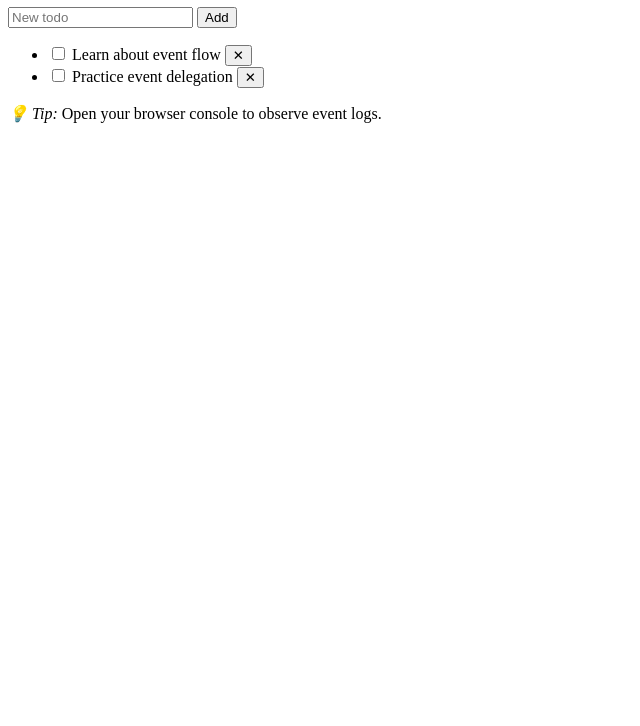
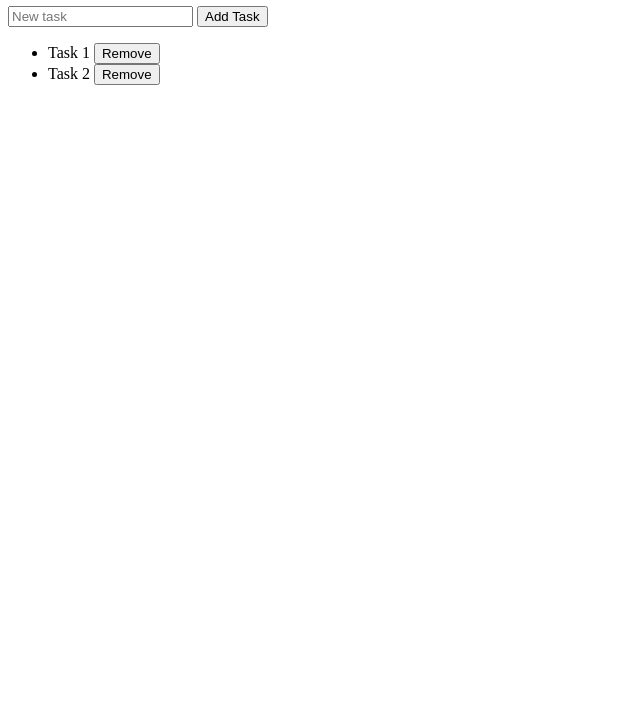
Before and after one commit to onja-org/w2_js_event_flow_delegation, a website: page lab/index.html in a window 1280 px wide. Shown: the part 74-800 px from the top of the page, without its empty margins (0-640 px from the left). Drawn offline with Linux system fonts and the light colour scheme.

Commit message:
modified files

```diff
--- a/lab/index.html
+++ b/lab/index.html
@@ -1,40 +1,25 @@
-<!doctype html>
+<!DOCTYPE html>
 <html lang="en">
 <head>
-    <meta charset="utf-8" />
-    <meta name="viewport" content="width=device-width,initial-scale=1" />
-    <title>🧠 Event Flow & Delegation — Exercise</title>
-    <link rel="stylesheet" href="./styles.css">
+  <meta charset="UTF-8">
+  <title>Todo List</title>
+  <style>
+    .completed { text-decoration: line-through; }
+  </style>
 </head>
 <body>
-    <h1>🧩 Event Flow & Delegation — Exercise</h1>
+  <h1>Todo List</h1>
 
-    <section class="controls">
   <form id="todo-form">
-        <input id="todo-input" placeholder="New todo" />
-        <button type="submit">Add</button>
+    <input type="text" id="todo-input" placeholder="New task">
+    <button type="submit">Add Task</button>
   </form>
-    </section>
 
-    <ul id="todo-list" class="todo-list">
-      <li class="todo-item">
-        <label>
-          <input type="checkbox" class="todo-checkbox">
-          <span class="todo-text">Learn about event flow</span>
-        </label>
-        <button class="todo-delete" aria-label="Delete">✕</button>
-      </li>
-      <li class="todo-item">
-        <label>
-          <input type="checkbox" class="todo-checkbox">
-          <span class="todo-text">Practice event delegation</span>
-        </label>
-        <button class="todo-delete" aria-label="Delete">✕</button>
-      </li>
+  <ul id="todo-list">
+    <li>Task 1 <button class="remove">Remove</button></li>
+    <li>Task 2 <button class="remove">Remove</button></li>
   </ul>
 
-    <p><em>💡 Tip:</em> Open your browser console to observe event logs.</p>
-
-    <script src="./exercise.js"></script>
+  <script src="solutions.js"></script>
 </body>
 </html>
```
Also changed, not shown: lab/README.md. Lines whose indentation alone changed are shown as unchanged.
